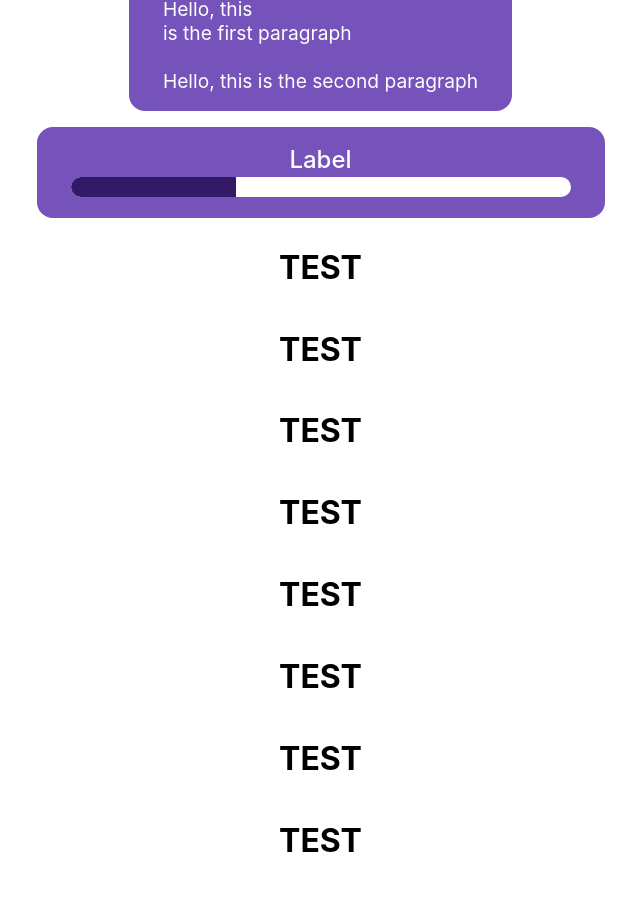
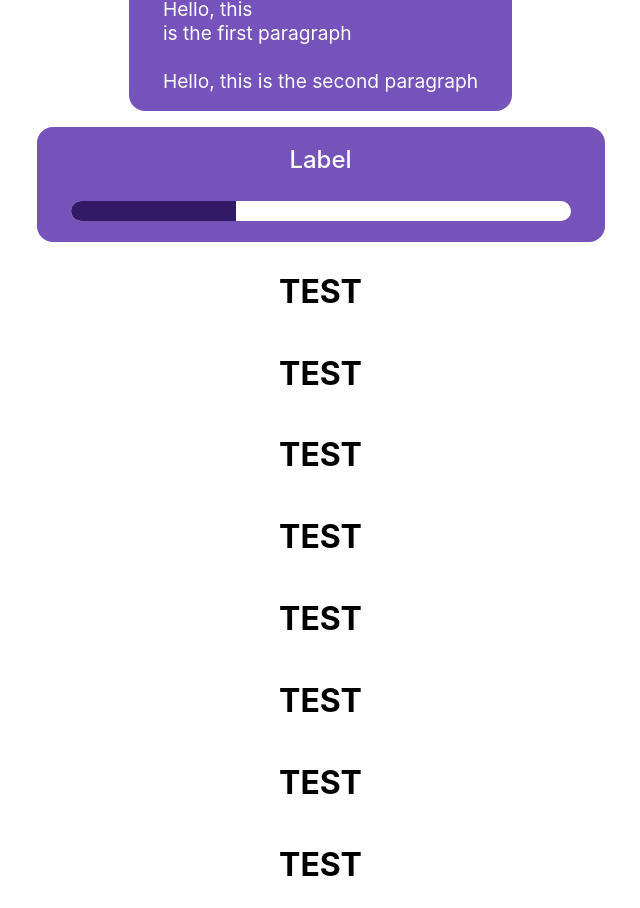
Before and after one commit to thuner2007/ColinsSDX, a React (Create React App) app: page / in a window 1280 px wide. Shown: the part 1060-1968 px from the top of the page, without its empty margins (312-952 px from the left). Built offline with nearby package versions, Linux system fonts and the light colour scheme.

Commit message:
feat: initial

```diff
--- a/src/components/Charts/SimpleChart1/SimpleChart1.tsx
+++ b/src/components/Charts/SimpleChart1/SimpleChart1.tsx
@@ -43,7 +43,7 @@ const SimpleChart1: React.FC<SimpleChart1Props> = ({
   justifyContent = 'space-between',
   notReachedColor = cdx_config.colorPrimary,
   reachedColor = cdx_config.colorPrimaryDiff,
-  gap,
+  gap = cdx_config.gap,
 }) => {
   return (
     <div
```
